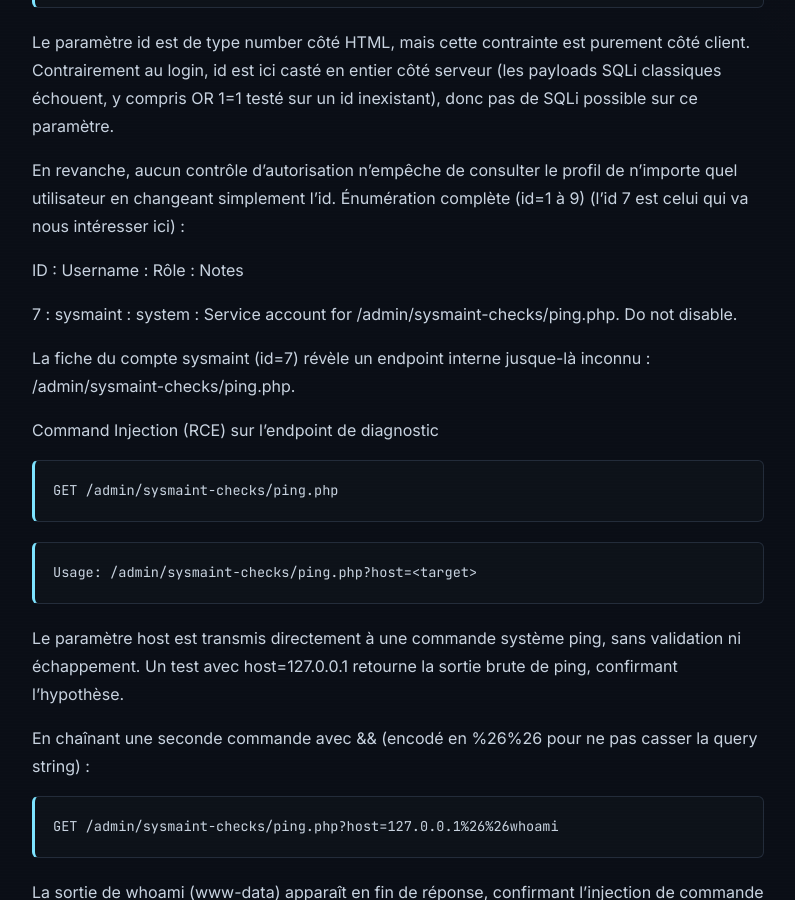
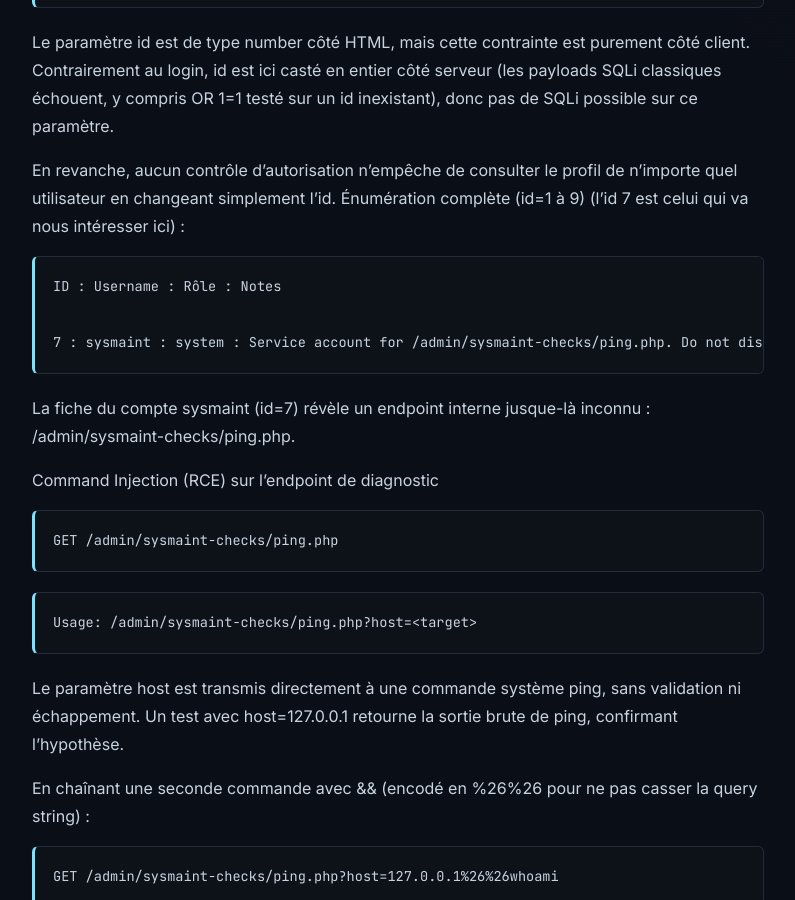
Before and after one commit to mchx-cs/mchx-cs.github.io, a Jekyll site: the page built from _posts/2026-09-07-tryhackme-operation-promotion.md, in a window 1280 px wide and 900 px high, scrolled down 3927 px. Shown: the whole window, without its empty margins (242-1037 px from the left). Built offline with Jekyll 4.4.1, drawn with Linux system fonts in a browser that asks for light colours.

Commit message:
Update 2026-09-07-tryhackme-operation-promotion.md

````diff
--- a/_posts/2026-09-07-tryhackme-operation-promotion.md
+++ b/_posts/2026-09-07-tryhackme-operation-promotion.md
@@ -139,9 +139,11 @@ Le paramètre id est de type number côté HTML, mais cette contrainte est purem
 
 En revanche, aucun contrôle d'autorisation n'empêche de consulter le profil de n'importe quel utilisateur en changeant simplement l'id. Énumération complète (id=1 à 9) (l'id 7 est celui qui va nous intéresser ici) :
 
+```bash
 ID : Username : Rôle : Notes
 
 7 : sysmaint : system : Service account for /admin/sysmaint-checks/ping.php. Do not disable.
+```
 
 La fiche du compte sysmaint (id=7) révèle un endpoint interne jusque-là inconnu : /admin/sysmaint-checks/ping.php.
 
````
